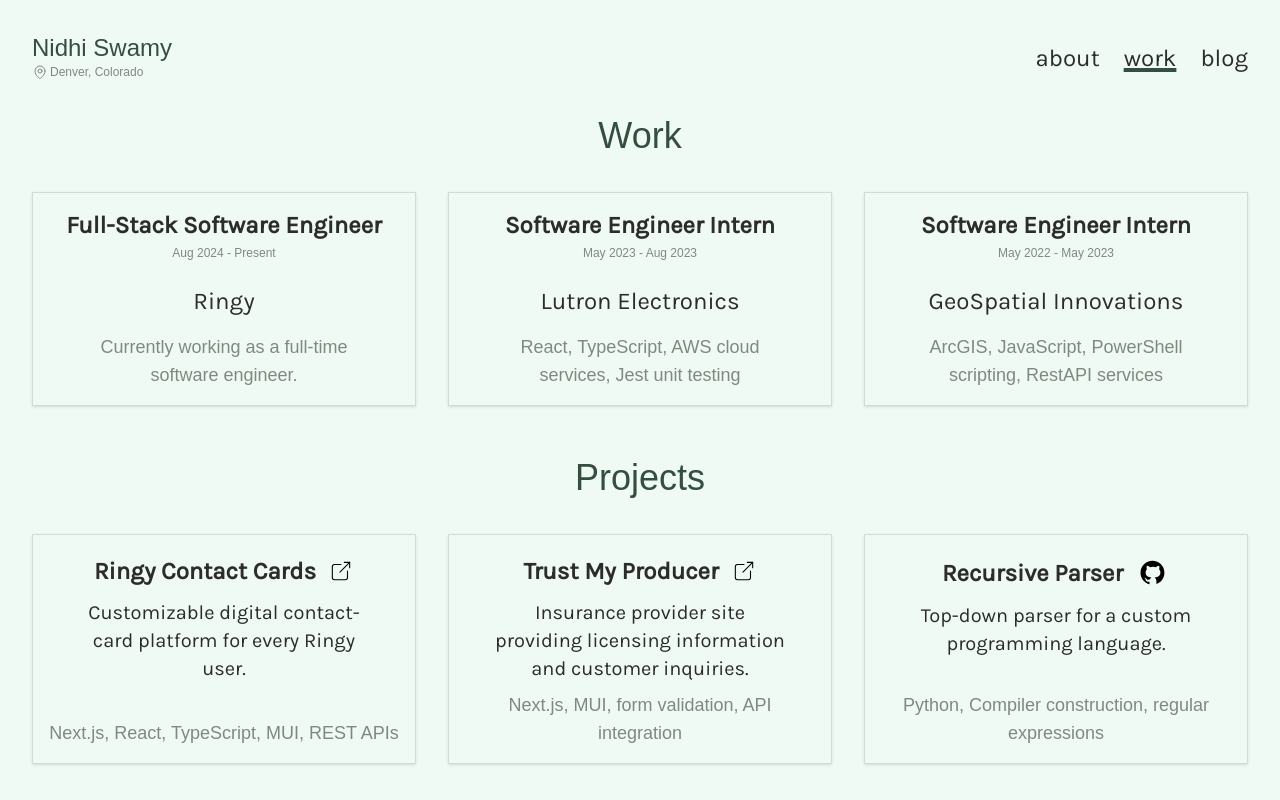
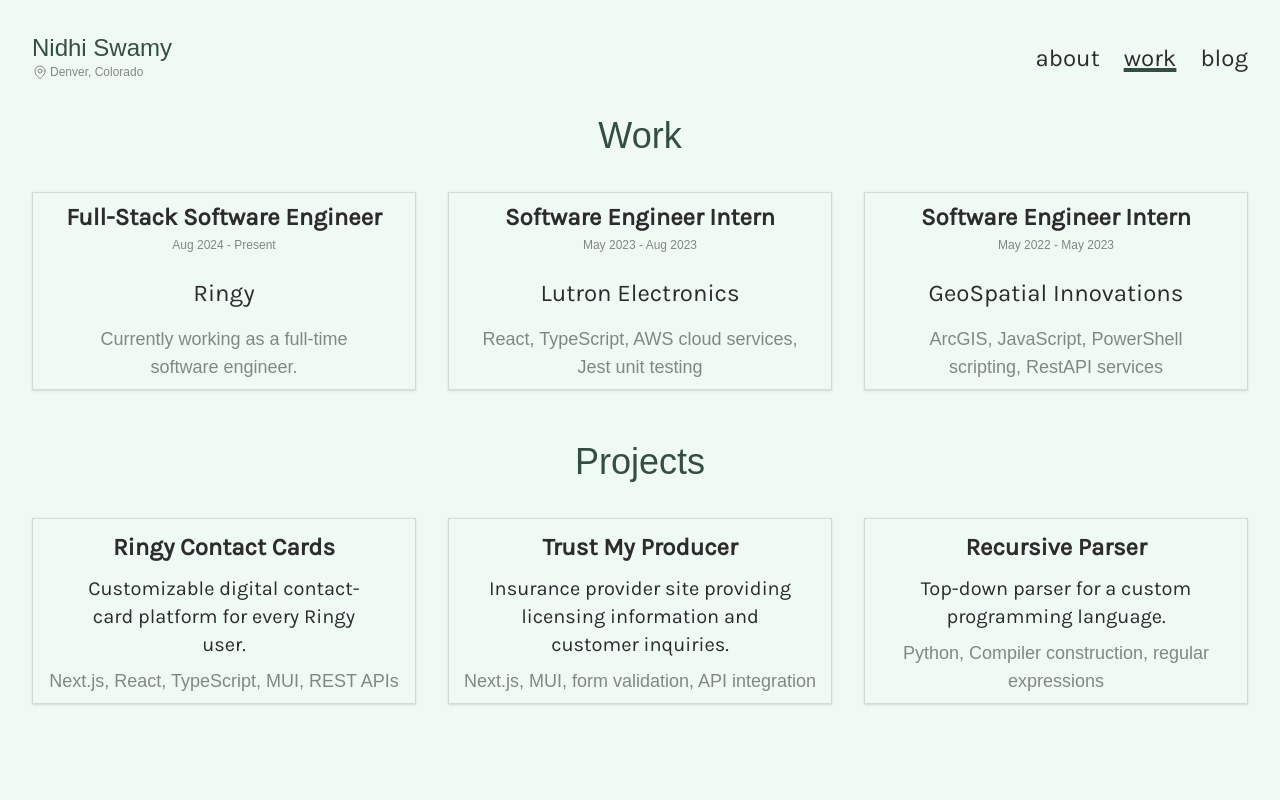
Before and after one commit to nidhiswamy/website, a Next.js app: page /work in a window 1280 px wide. Built offline with nearby package versions, Linux system fonts and the light colour scheme; a web font is replaced by a local one.

Commit message:
Clean up some more

```diff
--- a/src/app/ui/Card.tsx
+++ b/src/app/ui/Card.tsx
@@ -4,14 +4,14 @@
 }
 
 const className = [
-  "sm:w-full p-4 shadow",
+  "w-full xs:p-4 py-2 shadow",
   "border border-accent/15",
   "dark:border-dark-accent/15",
   "hover:shadow-xl transition duration-300 ease-in-out",
 ].join(" ");
 
 const hoverClassName =
-  "hover:bg-secondary-light/[0.2] transition duration-300 ease-in-out dark:hover:bg-dark-secondary-light/[0.1]";
+  "hover:bg-secondary-light/[0.2] dark:hover:bg-dark-secondary-light/[0.1]";
 
 export default function Card({ children, hover = false }: CardProps) {
   return (
--- a/src/app/ui/ProjectCard.tsx
+++ b/src/app/ui/ProjectCard.tsx
@@ -12,34 +12,39 @@
 
 export default function ProjectCard(props: ProjCardProps) {
   return (
-    <div className="flex flex-col w-72 sm:w-full h-full items-center">
-      <div className="mb-2 px-2 py-1 hover:bg-secondary-light/[0.2] transition duration-300 ease-in-out">
+    <div className="flex flex-col h-full items-center px-2">
+      <div className="mb-2 py-1 hover:bg-secondary-light/[0.2] transition duration-300 ease-in-out">
         <Link
           href={props.link}
           target="_blank"
-          className="flex flex-row gap-x-1"
+          className="flex flex-row gap-x-2"
         >
-          <div className="flex items-center pr-2 text-[22px] lg:text-xl xl:text-2xl font-bold">
+          <div className="flex items-center text-[22px] lg:text-xl xl:text-2xl font-bold">
             {props.name}
           </div>
+          <div className="hidden xs:block">
             {props.type === "EXTERNAL" && (
               <Image
                 src="/assets/external-link.svg"
-              alt="External link icon"
-              height="26"
-              width="26"
-              className="object-contain filter brightness-0 dark:brightness-100"
+                alt=""
+                aria-hidden="true"
+                height={26}
+                width={26}
+                className="object-contain brightness-0 dark:brightness-100"
               />
             )}
+
             {props.type === "GITHUB" && (
               <Image
                 src="/assets/github.svg"
-              alt="GitHub icon"
-              height="35"
-              width="35"
-              className="object-contain filter brightness-0 dark:brightness-100"
+                alt=""
+                aria-hidden="true"
+                height={35}
+                width={35}
+                className="object-contain brightness-0 dark:brightness-100"
               />
             )}
+          </div>
         </Link>
       </div>
       <div className="w-5/6 text-center text-lg xl:text-xl">{props.desc}</div>
--- a/src/app/ui/WorkCard.tsx
+++ b/src/app/ui/WorkCard.tsx
@@ -10,7 +10,7 @@
 
 export default function WorkCard(props: WorkCardProps) {
   return (
-    <div className="flex flex-col items-center justify-between h-full w-72 sm:w-full">
+    <div className="flex flex-col items-center justify-between h-full">
       <div className="flex flex-col items-center sm:w-full">
         <div className="text-[22px] lg:text-xl xl:text-2xl font-bold text-center mb-1">
           {props.title}
```
Lines whose indentation alone changed are shown as unchanged.
